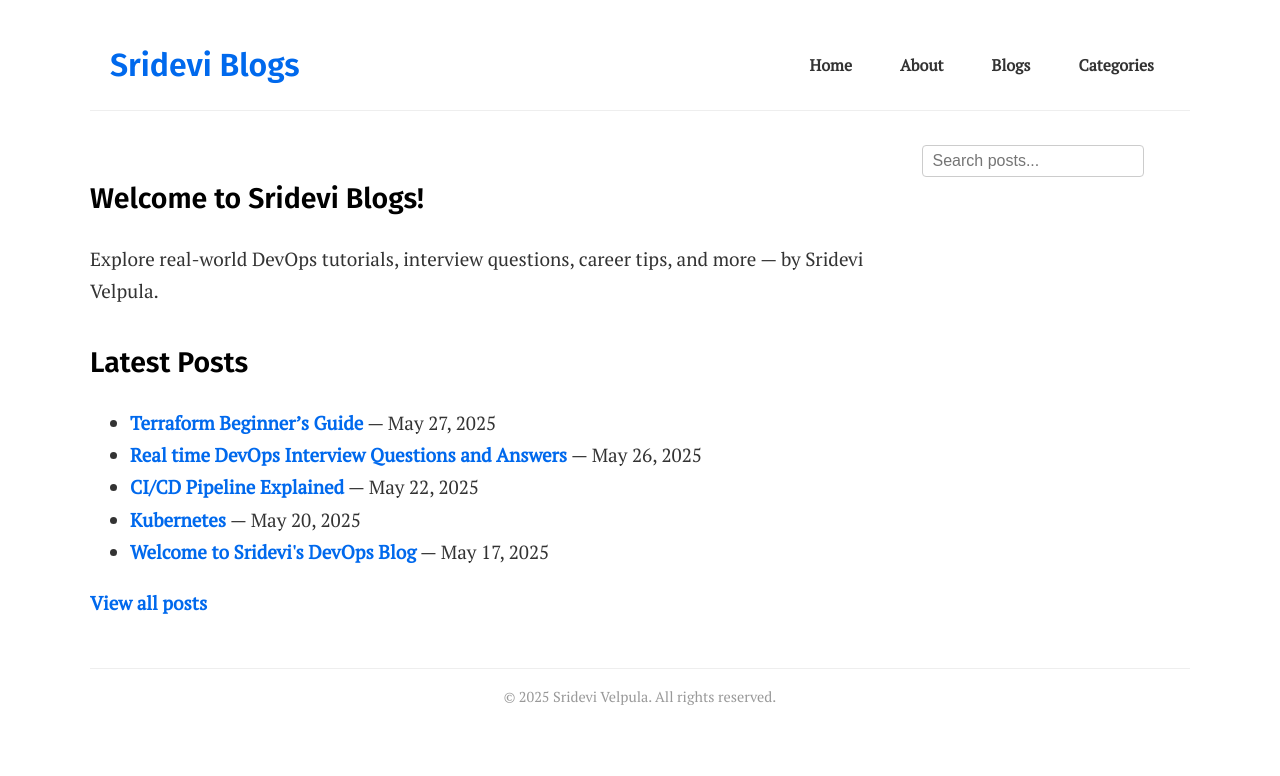
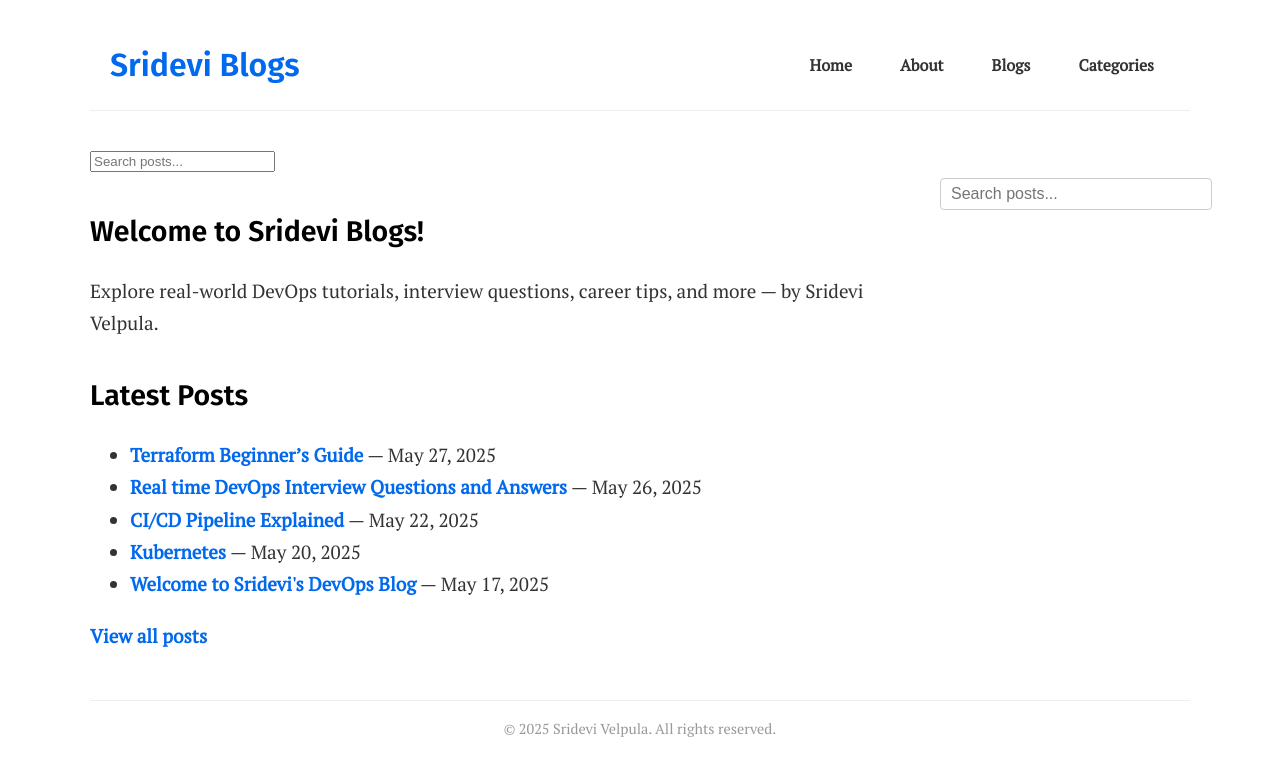
Before and after one commit to srideviblogs/srideviblogs.github.io, a Jekyll site: the page built from index.md, in a window 1280 px wide. Shown: the top 776 px of the page. Built offline with Jekyll 4.4.1, drawn with Linux system fonts in a browser that asks for light colours.

Commit message:
Update custom.css

```diff
--- a/assets/css/custom.css
+++ b/assets/css/custom.css
@@ -10,7 +10,7 @@ body {
   color: #333;
   background-color: #fff;
   margin: 0 auto;
-  max-width: 1100px;
+  max-width: 1100px; /* Increased width for more content */
   padding: 20px;
   -webkit-font-smoothing: antialiased;
   -moz-osx-font-smoothing: grayscale;
@@ -51,7 +51,6 @@ header.site-header {
   align-items: center;
   flex-wrap: wrap;
   padding: 10px 20px;
-  position: relative;
 }
 
 /* Site title */
@@ -90,27 +89,32 @@ header.site-header {
   position: absolute;
   top: 20px;
   right: 20px;
-  z-index: 1100;
+  z-index: 1001; /* Stay above other elements */
   background: none;
   border: none;
 }
 
-/* Search container */
-#search-container {
-  position: relative;
-  margin-left: 20px;
+/* Search container - Desktop */
+.sidebar-right {
+  width: 250px;
+  margin-left: 30px;
+  position: sticky;
+  top: 100px;
+  align-self: flex-start;
 }
 
-#search-input,
+.search-box {
+  position: relative;
+}
+
 #search-input-desktop {
   padding: 6px 10px;
-  width: 200px;
+  width: 100%;
   border-radius: 4px;
   border: 1px solid #ccc;
   font-size: 1rem;
 }
 
-#search-results,
 #search-results-desktop {
   position: absolute;
   top: 100%;
@@ -125,45 +129,34 @@ header.site-header {
   box-shadow: 0 2px 8px rgba(0,0,0,0.1);
 }
 
-#search-results ul,
 #search-results-desktop ul {
   list-style: none;
   margin: 0;
   padding: 0.5rem;
 }
 
-#search-results li,
 #search-results-desktop li {
   padding: 0.4rem 0;
 }
 
-#search-results li a,
 #search-results-desktop li a {
   color: #007acc;
   text-decoration: none;
 }
 
-#search-results li a:hover,
 #search-results-desktop li a:hover {
   text-decoration: underline;
 }
 
-/* Post list styling */
-.post-list article {
-  border-bottom: 1px solid #eee;
-  padding-bottom: 1rem;
-  margin-bottom: 1rem;
+/* Layout container */
+.layout-container {
+  display: flex;
+  gap: 20px;
 }
 
-.post-list article:last-child {
-  border-bottom: none;
-  margin-bottom: 0;
-  padding-bottom: 0;
-}
-
-.post-list .excerpt {
-  color: #666;
-  font-size: 1rem;
+/* Main content takes remaining width */
+.main-content {
+  flex: 1;
 }
 
 /* Footer */
@@ -176,45 +169,61 @@ header.site-header {
   text-align: center;
 }
 
-/* Layout container for main content and sidebar */
-.layout-container {
-  display: flex;
-  gap: 20px;
-  max-width: 1100px;
-  margin: 0 auto;
-}
-
-/* Main content */
-.main-content {
-  flex-grow: 1;
-}
-
-/* Right sidebar */
-.sidebar-right {
-  width: 280px;
-  position: relative;
-}
-
-/* Hide mobile search by default */
-.mobile-search {
-  display: none;
-}
-
 /* ===== Responsive for Mobile ===== */
 @media (max-width: 768px) {
-  /* Header container stacked */
-  .site-header .container {
-    flex-direction: column;
-    align-items: flex-start;
-    position: relative;
+
+  body {
+    max-width: 100%;
+    padding: 10px;
   }
 
-  /* Show menu toggle */
   .menu-toggle {
     display: block;
   }
 
-  /* Hide horizontal nav */
+  /* Layout container becomes column */
+  .layout-container {
+    flex-direction: column;
+  }
+
+  /* Sidebar search moves above content */
+  .sidebar-right {
+    width: 100%;
+    margin-left: 0;
+    position: relative;
+    top: auto;
+    margin-bottom: 15px;
+  }
+
+  #search-input-desktop {
+    display: none; /* Hide desktop search on mobile */
+  }
+
+  /* Mobile search input */
+  #search-input {
+    padding: 6px 10px;
+    width: 100%;
+    max-width: 320px;
+    border-radius: 4px;
+    border: 1px solid #ccc;
+    font-size: 1rem;
+  }
+
+  #search-results {
+    position: absolute;
+    top: 100%;
+    left: 0;
+    right: 0;
+    background: white;
+    border: 1px solid #ccc;
+    max-height: 300px;
+    overflow-y: auto;
+    display: none;
+    z-index: 1000;
+    box-shadow: 0 2px 8px rgba(0,0,0,0.1);
+  }
+
+  /* Mobile nav menu styles */
   .site-nav {
     display: none;
     flex-direction: column;
@@ -222,60 +231,23 @@ header.site-header {
     top: 0;
     right: 0;
     width: 260px;
-    height: 100vh;
+    height: 100vh; /* Full viewport height */
     background: #fff;
     box-shadow: -3px 0 10px rgba(0,0,0,0.1);
     padding-top: 60px;
+    overflow-y: auto;
     z-index: 1099;
-    overflow-y: auto;
   }
 
-  /* Show nav when active */
   .site-nav.active {
     display: flex;
   }
 
   .site-nav a {
+    display: block;
     padding: 15px 20px;
     border-bottom: 1px solid #eee;
     width: 100%;
-    color: #333;
-    font-weight: 600;
-  }
-
-  .site-nav a:hover {
-    background-color: #f0f0f0;
-    color: #0069ed;
-  }
-
-  /* Search container adjustments */
-  #search-container {
-    width: 90%;
-    max-width: 320px;
-    margin: 10px auto 20px;
-    position: relative;
-    z-index: 1;
-  }
-
-  #search-input {
-    width: 100%;
-    padding: 8px 12px;
-    font-size: 1rem;
-  }
-
-  /* Hide right sidebar on mobile */
-  .sidebar-right {
-    display: none;
-  }
-
-  /* Show mobile search */
-  .mobile-search {
-    display: block;
-  }
-
-  /* Remove margins on main content */
-  main.site-main {
-    margin-top: 0;
-    padding-top: 0;
+    box-sizing: border-box;
   }
 }
```
